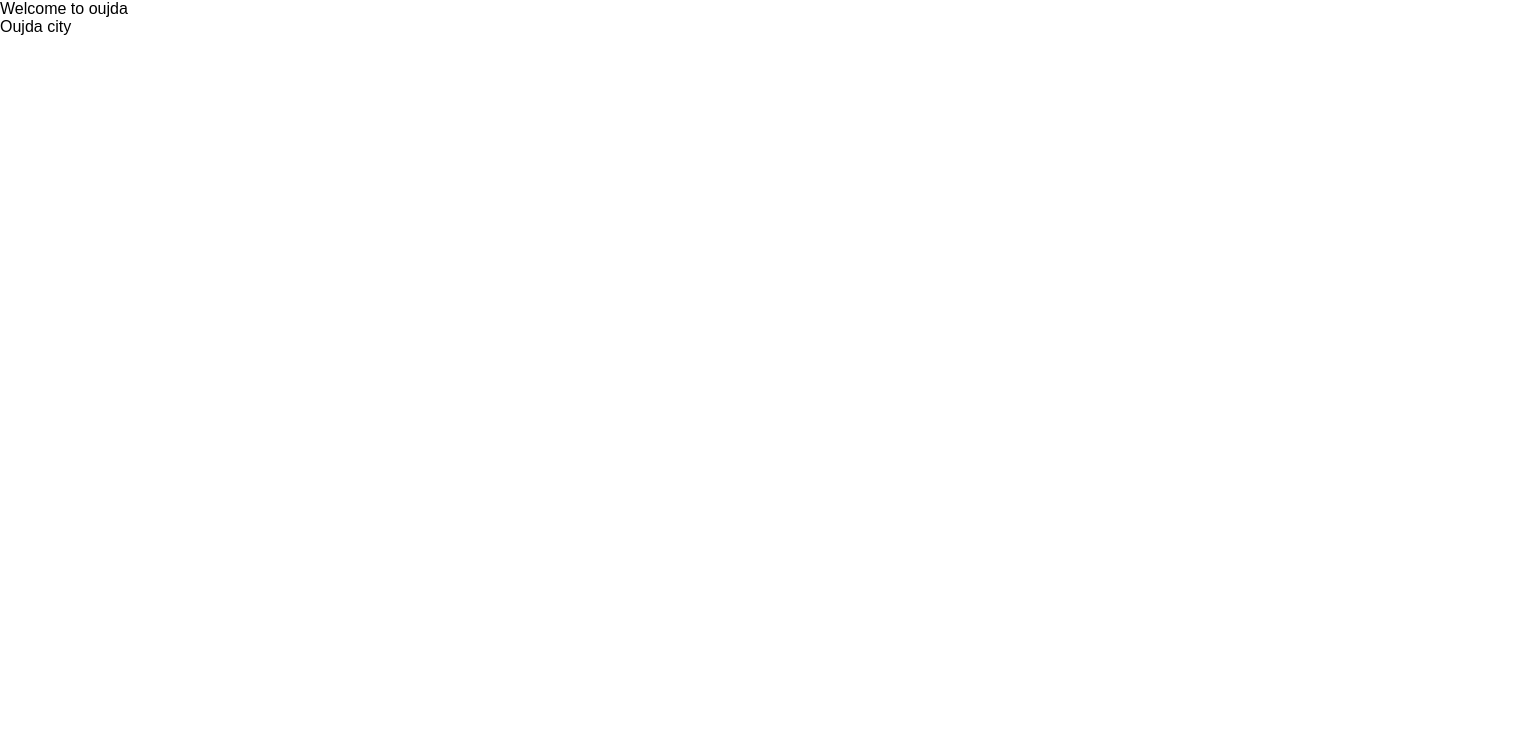
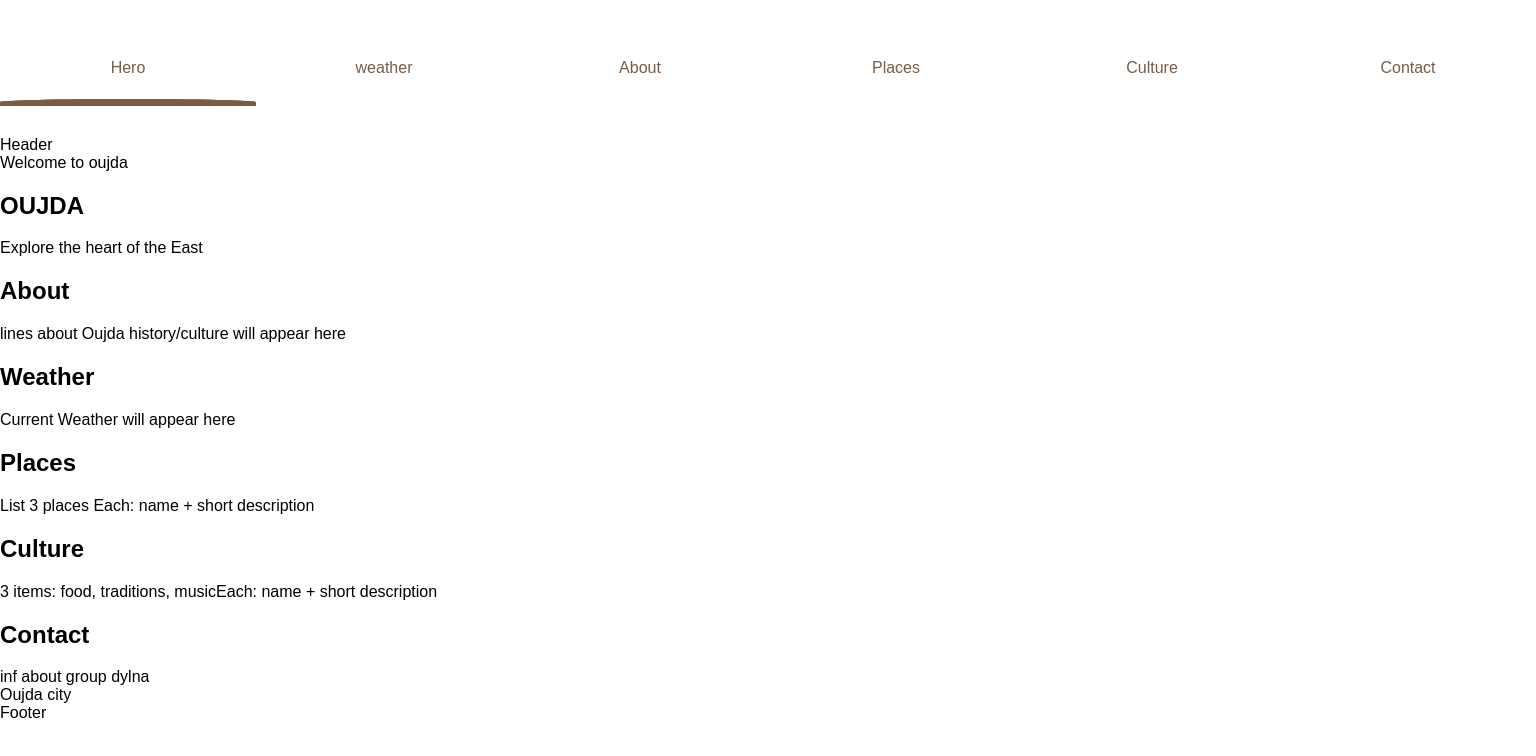
Before and after one commit to must-apha-tech/oujda-city-site, a React (Create React App) app: page / in a window 1280 px wide. Shown: the top 756 px of the page, 1536 px wide, since content can reach past the window. Built offline with nearby package versions, Linux system fonts and the light colour scheme.

Commit message:
add section content placeholders

```diff
--- a/src/App.js
+++ b/src/App.js
@@ -1,10 +1,16 @@
 
+import Header from "./components/Header"
 import Home from "./pages/Home"
+import Navbar from "./components/Navbar"
+import Footer from "./components/Footer"
 import './styles/main.css'
 
 export default function App() {
   return <>
+    <Navbar />
+    <Header />
     <Home />
     <div>Oujda city</div>
+    <Footer />
     </>
 }
--- /dev/null
+++ b/src/components/About.js
@@ -0,0 +1,9 @@
+
+export default function About() {
+    return (
+        <section id="about">
+            <h1>About</h1>
+            <placeholder>lines about Oujda history/culture will appear here</placeholder>
+        </section>
+    );
+}
--- /dev/null
+++ b/src/components/Contact.js
@@ -0,0 +1,8 @@
+export default function Contact() {
+    return (
+        <section id="contact">
+            <h1>Contact</h1>
+            <placeholder>inf about group dylna</placeholder>
+        </section>
+    );
+}
--- /dev/null
+++ b/src/components/Culture.js
@@ -0,0 +1,10 @@
+
+export default function Culture() {
+    return (
+        <section id="culture">
+            <h1>Culture</h1>
+            <placeholder>3 items: food, traditions, music</placeholder>
+            <placeholder>Each: name + short description</placeholder>
+        </section>
+    );
+}
--- /dev/null
+++ b/src/components/Footer.js
@@ -0,0 +1,7 @@
+
+
+export default function Footer() {
+    return <>
+    <div>Footer</div>
+    </>
+}
--- /dev/null
+++ b/src/components/Header.js
@@ -0,0 +1,5 @@
+export default function Header() {
+    return <>
+        <div>Header</div>
+        </>
+}
--- /dev/null
+++ b/src/components/Hero.js
@@ -0,0 +1,11 @@
+
+function  Hero() {
+    return (
+        <section id="hero">
+            <h1>OUJDA</h1>
+            <p>Explore the heart of the East</p>
+        </section>
+    );
+}
+
+export default Hero
--- /dev/null
+++ b/src/components/Navbar.js
@@ -0,0 +1,28 @@
+import React from 'react';
+export default function Navbar() {
+    function ul(index) {
+	console.log('click!' + index)
+
+	const underlines = document.querySelectorAll(".underline");
+
+	for (var i = 0; i < underlines.length; i++) {
+		underlines[i].style.transform = 'translate3d(' + index * 100 + '%,0,0)';
+	}
+};
+    return (
+        <>
+    <nav class="black">
+                <div class="underline"></div>
+                <div class="underline"></div>
+                <div class="underline"></div>
+                <a href="#hero" onClick={() => ul(0)}>Hero</a>
+                <a href='#Weather' onClick={() => ul(1)}>weather</a>
+                <a href='#about' onClick={() => ul(2)}>About</a>
+                <a href='#places' onClick={() => ul(3)}>Places</a>
+                <a href='#culture' onClick={() => ul(4)}>Culture</a>
+                <a href='#contact' onClick={() => ul(5)}>Contact</a>
+            </nav>
+
+        </>
+    );
+}
--- /dev/null
+++ b/src/components/Places.js
@@ -0,0 +1,12 @@
+
+function Places() {
+    return (
+        <section id="places">
+            <h1>Places</h1>
+            <placeholder>List 3 places </placeholder>
+            <placeholder>Each: name + short description</placeholder>
+        </section>
+    );
+}
+
+export default Places
--- /dev/null
+++ b/src/components/Weather.js
@@ -0,0 +1,10 @@
+function Weather() {
+    return (
+        <section id="weather">
+            <h1>Weather</h1>
+            <placeholder>Current Weather will appear here</placeholder>
+        </section>
+    );
+}
+
+export default Weather
--- a/src/pages/Home.js
+++ b/src/pages/Home.js
@@ -1,6 +1,20 @@
+import React from 'react'
+
+import Hero from '../components/Hero'
+import About from '../components/About'
+import Contact from '../components/Contact'
+import Weather from '../components/Weather'
+import Places from '../components/Places'
+import Culture from '../components/Culture'
 
 export default function Home () {
     return <>
     <div>Welcome to oujda</div>
+    <Hero />
+    <About />
+    <Weather />
+    <Places />
+    <Culture />
+    <Contact />
     </>
 }
--- a/src/styles/main.css
+++ b/src/styles/main.css
@@ -1,4 +1,63 @@
 body {
     margin: 0;
     font-family: sans-serif;
+    display: flex;
+    flex-direction: column;
+    display: flex;
+	justify-content: center;
 }
+
+main {
+    flex-grow: 1;
+    padding-top: 60px;
+}
+
+
+:root {
+	--underline-height: .8em;
+	--transition-duration : .8s;
+}
+
+nav {
+	position: relative;
+	white-space: nowrap;
+	background: white;
+	padding: var(--underline-height) 0;
+	margin: 30px 0;
+
+}
+
+.underline {
+	display: block;
+	position: absolute;
+	z-index: 0;
+	bottom: 0;
+	left: 0;
+	height: var(--underline-height);
+	width: 20%;
+	background: black;
+	transition: transform var(--transition-duration) ease-in-out;
+
+
+}
+
+a {
+	display: inline-block;
+    text-decoration: none;
+    color: #7a5c45;
+	z-index: 10;
+	width: 20%;
+	padding: 1em 0;
+	text-align: center;
+	cursor: pointer;
+}
+
+nav.black {
+	.underline {
+		background: #7a5c45;
+		border-radius: 100% 100% 0 0;
+		height: calc(var(--underline-height) / 2);
+		mix-blend-mode: initial;
+
+	}
+}
```
